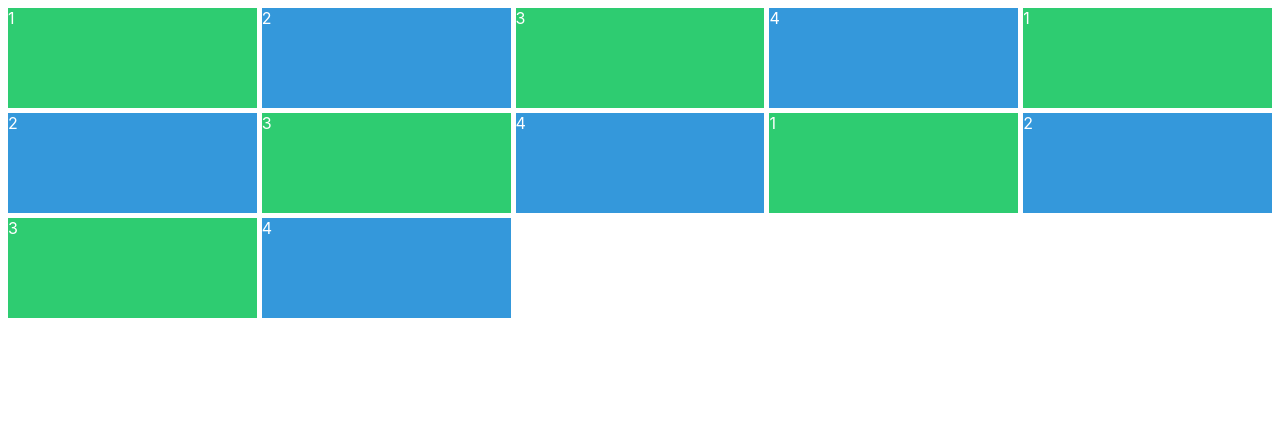
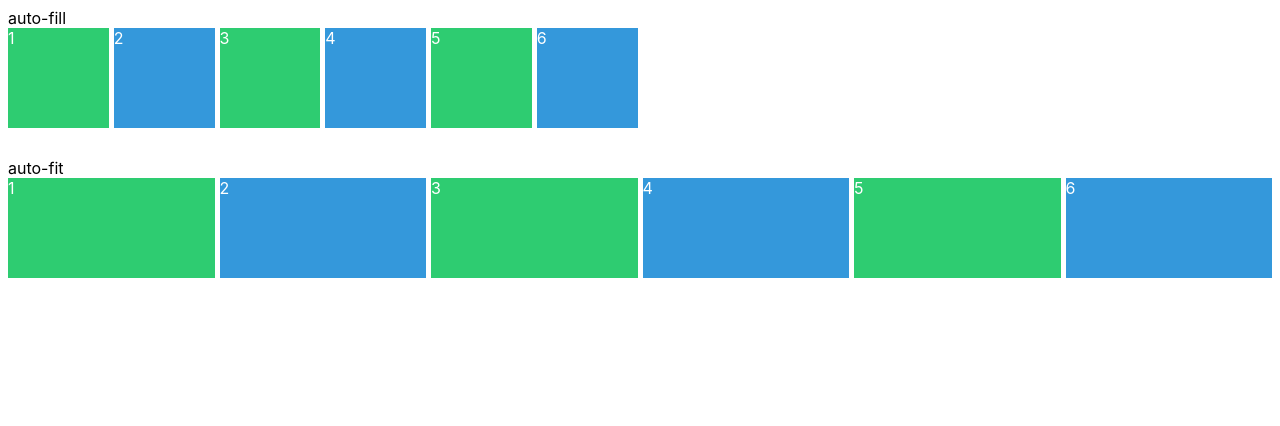
Before and after one commit to GitHub-SJL/CSS-MasterClass, a plain HTML site: page index.html in a window 1280 px wide. Drawn offline with Linux system fonts and the light colour scheme.

Commit message:
auto-fit, auto-fill

```diff
--- a/index.html
+++ b/index.html
@@ -7,19 +7,23 @@
     <title>(S)CSS Masterclass</title>
   </head>
   <body>
+    auto-fill
     <div class="grid">
       <div class="item">1</div>
       <div class="item">2</div>
       <div class="item">3</div>
       <div class="item">4</div>
+      <div class="item">5</div>
+      <div class="item">6</div>
+    </div>
+    auto-fit
+    <div class="grid">
       <div class="item">1</div>
       <div class="item">2</div>
       <div class="item">3</div>
       <div class="item">4</div>
-      <div class="item">1</div>
-      <div class="item">2</div>
-      <div class="item">3</div>
-      <div class="item">4</div>
+      <div class="item">5</div>
+      <div class="item">6</div>
     </div>
   </body>
 </html>
--- a/styles.css
+++ b/styles.css
@@ -7,9 +7,8 @@ body {
   color: white;
   display: grid;
   gap: 5px;
-  grid-template-columns: repeat(5, minmax(100px, 1fr));
-  grid-template-rows: repeat(4, 100px);
-  grid-auto-columns: 100px;
+  grid-auto-rows: 100px;
+  margin-bottom: 30px;
 }
 
 .item:nth-child(odd) {
@@ -19,3 +18,11 @@ body {
 .item:nth-child(even) {
   background-color: #3498db;
 }
+
+.grid:first-child {
+  grid-template-columns: repeat(auto-fill, minmax(100px, 1fr));
+}
+
+.grid:last-child {
+  grid-template-columns: repeat(auto-fit, minmax(100px, 1fr));
+}
```
Also changed, not shown: README.md.
